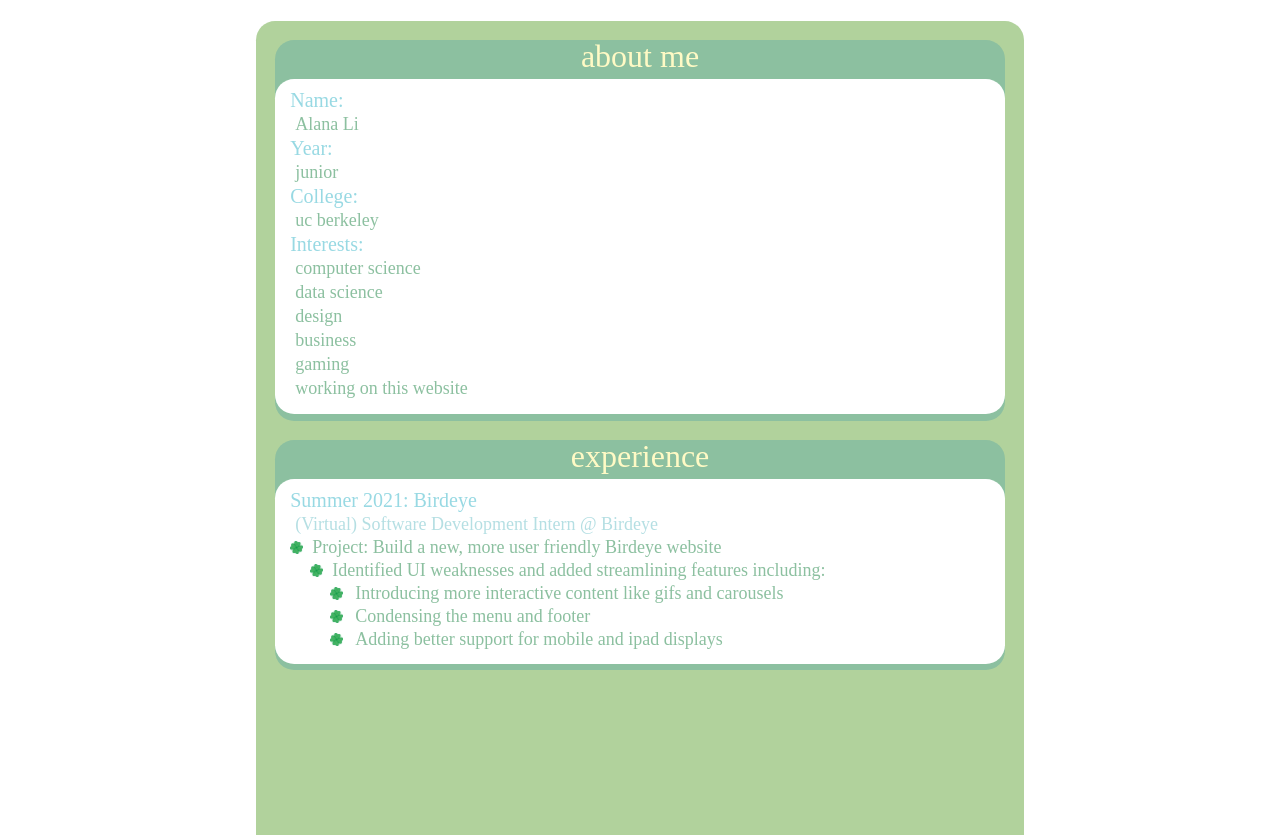
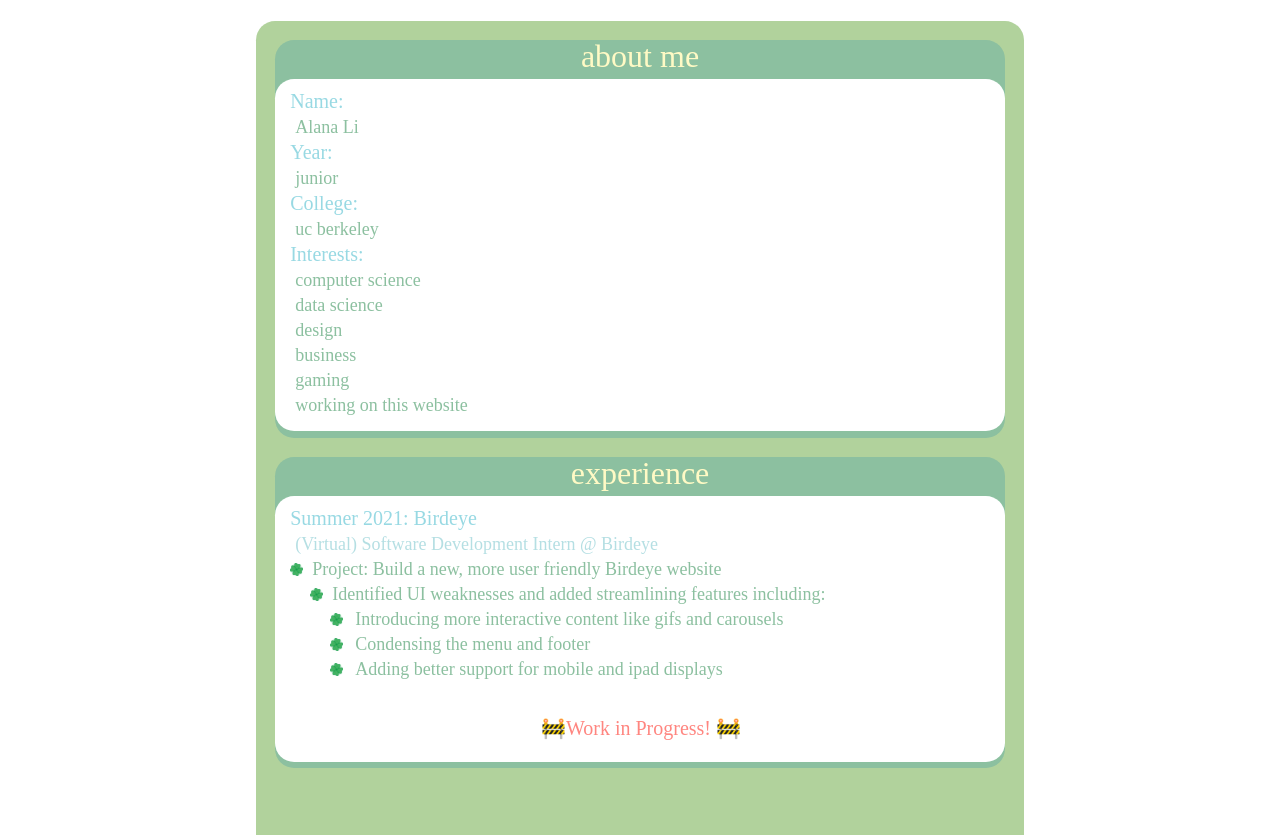
Before and after one commit to alanali/alanali.github.io, a plain HTML site: page index.html in a window 1280 px wide. Shown: the part 117-952 px from the top of the page. Drawn offline with Linux system fonts and the light colour scheme.

Commit message:
Fixed line heights, added WIP text

```diff
--- a/index.html
+++ b/index.html
@@ -113,6 +113,10 @@
                     <li class="bullet3"><p3>Condensing the menu and footer</p3></li>
                     <li class="bullet3"><p3>Adding better support for mobile and ipad displays</p3></li>
                   </ul>
+                  <br><button class="hover" style="text-align: center; padding: 10px">
+                    <p10 class="initial">&#128679Work in Progress! &#128679;</p10>
+                    <p10 class="onhover">To be updated soon!</p10>
+                  </button>
                 </div>
               </div>
             </div>
--- a/style.css
+++ b/style.css
@@ -16,6 +16,7 @@ html,
   --dblue: #98D9E3;
   --lgreen: #B1D29C;
   --dgreen: #8CC0A0;
+  --red: #FF8680;
 }
 
 body {
@@ -149,7 +150,6 @@ body *{
 
 .white-rect {
   position: relative;
-  text-align: left;
   margin: auto;
   padding: 5px;
   border-radius: 1.5vw;
@@ -157,7 +157,8 @@ body *{
 }
 
 .content {
-  line-height: clamp(13px, calc(5vw - 30px), 22px);
+  line-height: clamp(13px, calc(5vw - 30px), 25px);
+  text-align: left;
   padding: 5px 8px 8px 10px;
   transition: 1s;
 }
@@ -178,6 +179,13 @@ p3 {
   src: url("path/fonts/chalkboard.ttf") format("truetype");
   font-size: clamp(12px, calc(5vw - 30px), 18px);
   padding-left: clamp(1px, 0.5vw, 5px);
+}
+
+p10 {
+  font-size: clamp(16px, calc(5vw - 35px), 20px);
+  color: var(--red);
+  display: block;
+  text-align: center;
 }
 
 .hover {
```
